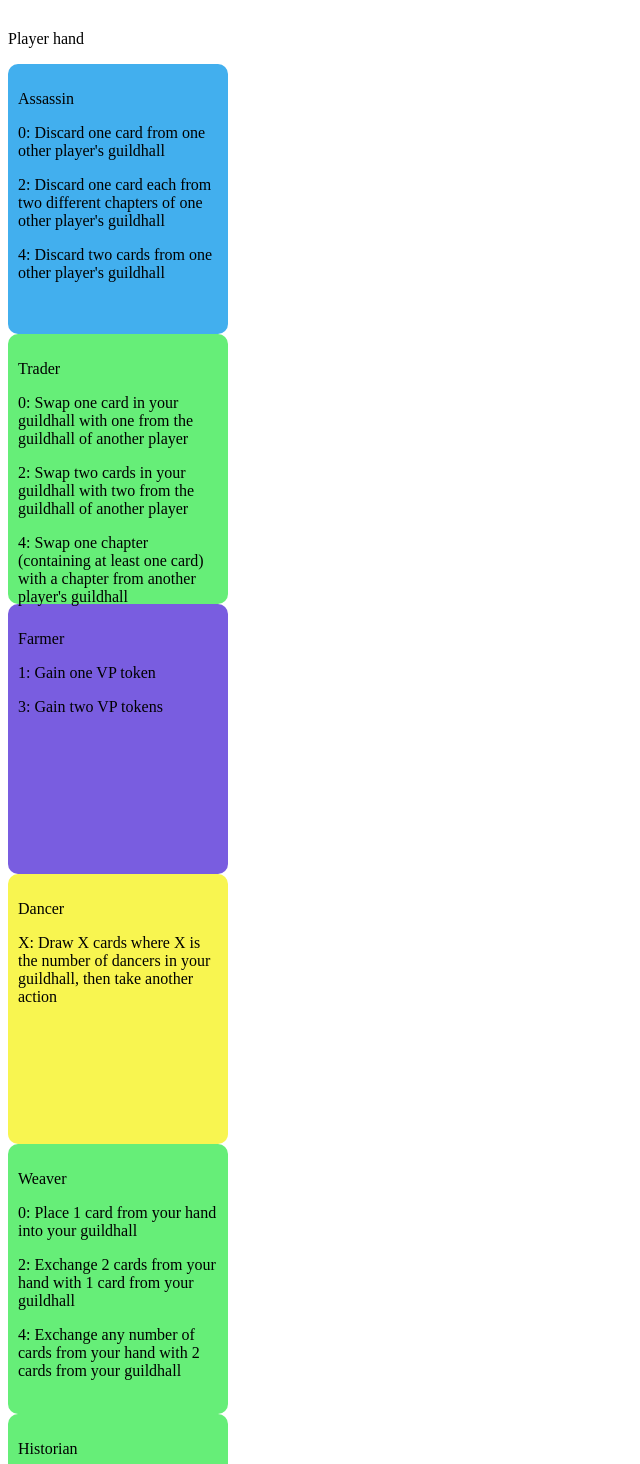
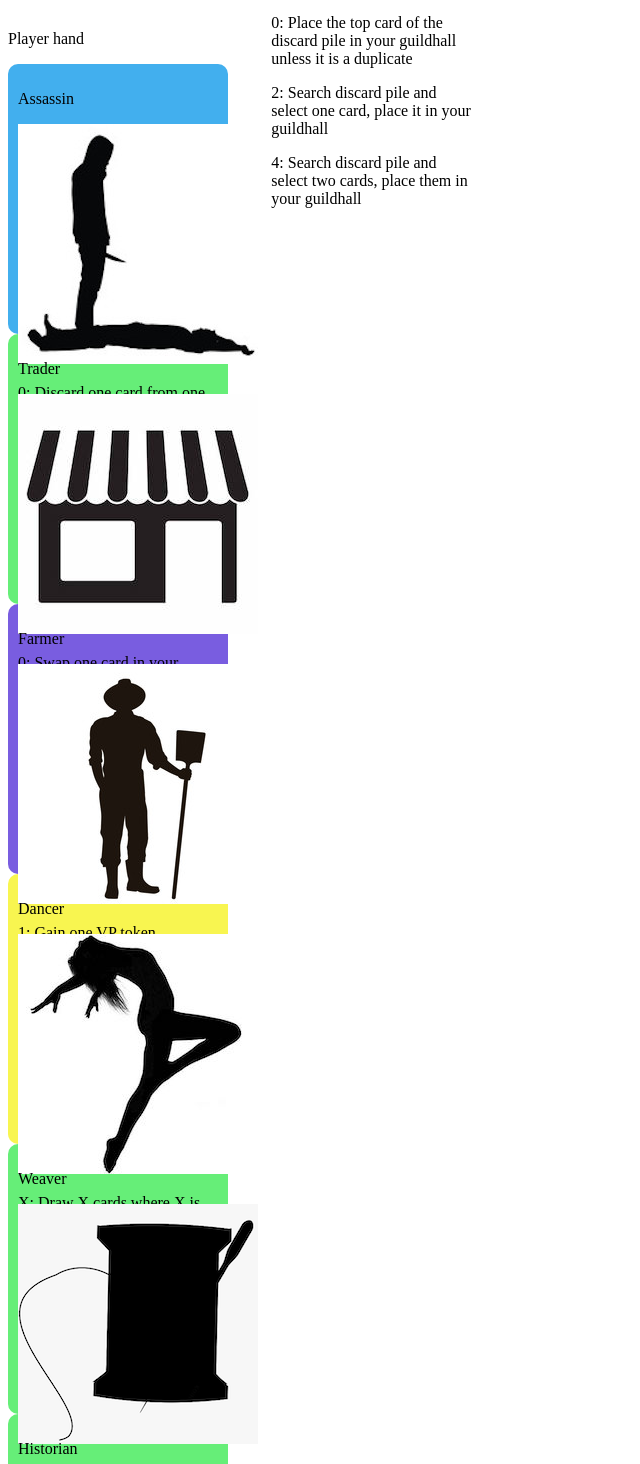
Before and after one commit to jamesnowecki/guildhall, an Angular app: page / in a window 1280 px wide. Shown: the part 640-2104 px from the top of the page, without its empty margins (0-640 px from the left). Built offline with nearby package versions, Linux system fonts and the light colour scheme.

Commit message:
fixed image imports on profession cards

```diff
--- a/src/app/profession-card/profession-card.component.html
+++ b/src/app/profession-card/profession-card.component.html
@@ -1,5 +1,6 @@
 <div class="profession-card" [style.background-color]="getColor(professionCard.color)">
     <p>{{professionCard.profession}}</p>
+    <img src={{professionCard.image}} alt="">
     <div *ngFor="let ability of professionCard.abilityList">
         <p *ngFor="let item of ability | keyvalue">{{item.key}}: {{item.value}}</p>
     </div>
--- a/src/app/templates/profession-card.ts
+++ b/src/app/templates/profession-card.ts
@@ -1,10 +1,3 @@
-import assassinPic from "../../assets/images/assassin.jpg";
-import traderPic from "../../assets/images/trader.jpg";
-import dancerPic from "../../assets/images/dancer.jpg";
-import weaverPic from "../../assets/images/weaver.png";
-import farmerPic from "../../assets/images/farmer.jpg";
-import historianPic from "../../assets/images/historian.jpg";
-
 
 export interface IProfessionCard {
     profession: string;
@@ -43,7 +36,7 @@ export class AssassinCard extends ProfessionCard {
         super(
             "Assassin",
             color,
-            assassinPic,
+            "assets/images/assassin.jpg",
            [
                {0: "Discard one card from one other player's guildhall"},
                {2: "Discard one card each from two different chapters of one other player's guildhall"},
@@ -70,7 +63,7 @@ export class FarmerCard extends ProfessionCard {
         super(
             "Farmer",
             color,
-            farmerPic,
+            "assets/images/farmer.jpg",
            [
                {1: "Gain one VP token"},
                {3: "Gain two VP tokens"},
@@ -92,7 +85,7 @@ export class HistorianCard extends ProfessionCard {
         super(
             "Historian",
             color,
-            historianPic,
+            "assets/images/historian.jpg",
            [
                {0: "Place the top card of the discard pile in your guildhall unless it is a duplicate"},
                {2: "Search discard pile and select one card, place it in your guildhall"},
@@ -119,7 +112,7 @@ export class TraderCard extends ProfessionCard {
         super(
             "Trader",
             color,
-            traderPic,
+            "assets/images/trader.jpg",
            [
                {0: "Swap one card in your guildhall with one from the guildhall of another player"},
                {2: "Swap two cards in your guildhall with two from the guildhall of another player"},
@@ -146,7 +139,7 @@ export class DancerCard extends ProfessionCard {
         super(
             "Dancer",
             color,
-            dancerPic,
+            "assets/images/dancer.jpg",
            [
                {"X": "Draw X cards where X is the number of dancers in your guildhall, then take another action"}
            ]
@@ -163,7 +156,7 @@ export class WeaverCard extends ProfessionCard {
         super(
             "Weaver",
             color,
-            weaverPic,
+            "assets/images/weaver.png",
            [
                {0: "Place 1 card from your hand into your guildhall"},
                {2: "Exchange 2 cards from your hand with 1 card from your guildhall"},
```
